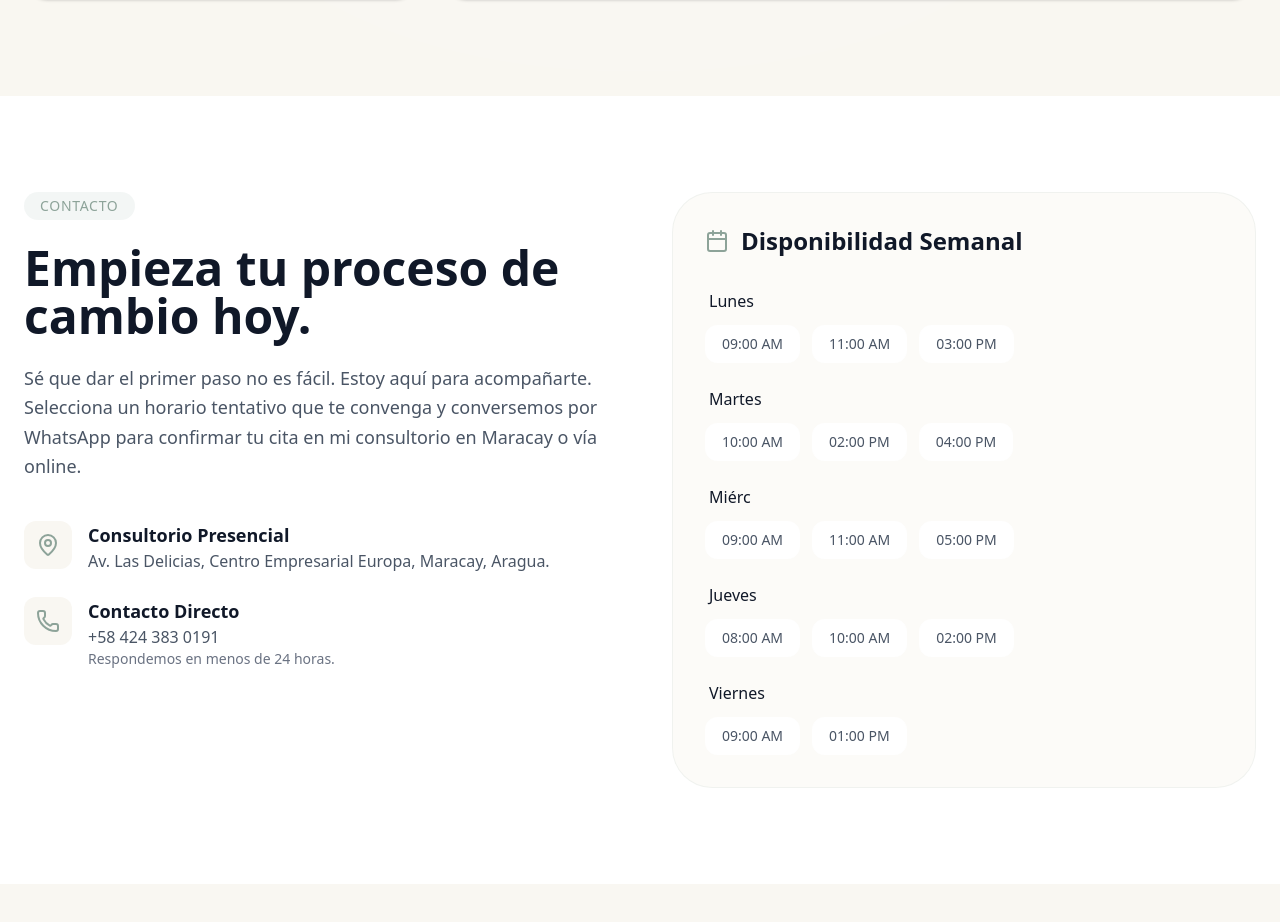
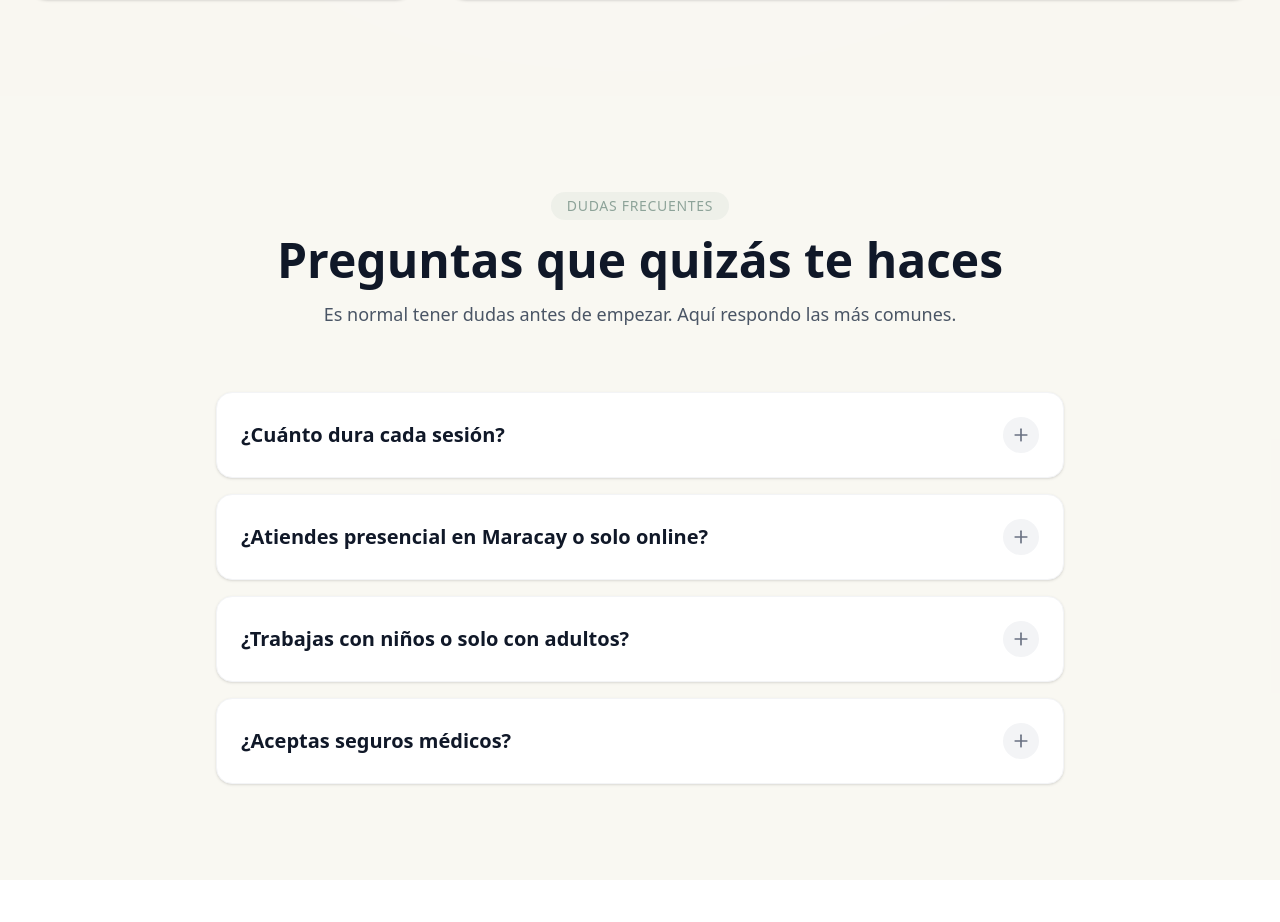
Before and after one commit to Annes-exe/web-carla, a Next.js app: page / in a window 1280 px wide. Shown: the part 2864-3786 px from the top of the page. Before the commit the page ends 3748 px from the top, so only its background shows below. Built offline with nearby package versions, Linux system fonts and the light colour scheme; a web font is replaced by a local one.

Commit message:
feat: footer y FAQ

```diff
--- a/src/app/layout.tsx
+++ b/src/app/layout.tsx
@@ -15,15 +15,30 @@ const inter = Inter({
 });
 
 export const metadata: Metadata = {
-  title: "Psicóloga Carla Alvarez | Bienestar y Crecimiento Personal",
-  description: "Consulta psicológica profesional con Carla Alvarez. Espacio seguro para tu crecimiento personal y bienestar mental, ansiedad, y terapia de pareja.",
+  title: "Psicóloga Carla Alvarez | Bienestar y Salud Mental en Maracay",
+  description: "Consulta psicológica profesional con Carla Alvarez en Maracay, Aragua. Terapia individual, de pareja y gestión de ansiedad. Agenda tu cita presencial u online.",
+  keywords: ["Psicóloga Maracay", "Terapia Aragua", "Salud Mental Venezuela", "Ansiedad", "Depresión", "Terapia de Pareja", "Psicólogo Online", "Carla Alvarez"],
+  authors: [{ name: "Carla Alvarez" }],
+  creator: "Carla Alvarez",
   openGraph: {
-    title: "Psicóloga Carla Alvarez | Bienestar Mental",
-    description: "Ayudándote a encontrar el equilibrio y la paz mental que necesitas.",
-    url: "https://web-carla.com", // Placeholder
+    title: "Psicóloga Carla Alvarez | Tu espacio de bienestar",
+    description: "Ayudándote a recuperar tu paz mental y equilibrio emocional. Terapia presencial en Maracay y consultas online.",
+    url: "https://psicologacarlaalvarez.com",
     siteName: "Psicóloga Carla Alvarez",
-    locale: "es_ES",
+    locale: "es_VE",
     type: "website",
+    images: [
+      {
+        url: "/og-image.jpg", // Placeholder
+        width: 1200,
+        height: 630,
+        alt: "Consultorio Psicóloga Carla Alvarez",
+      },
+    ],
+  },
+  robots: {
+    index: true,
+    follow: true,
   },
 };
 
--- a/src/app/page.tsx
+++ b/src/app/page.tsx
@@ -2,7 +2,9 @@ import { Navbar } from "@/components/ui/Navbar";
 import { Hero } from "@/components/sections/Hero";
 import { About } from "@/components/sections/About";
 import { ServicesGrid } from "@/components/sections/ServicesGrid";
+import { FAQ } from "@/components/sections/FAQ";
 import { Contact } from "@/components/sections/Contact";
+import { Footer } from "@/components/ui/Footer";
 
 export default function Home() {
   return (
@@ -11,7 +13,9 @@ export default function Home() {
       <Hero />
       <About />
       <ServicesGrid />
+      <FAQ />
       <Contact />
+      <Footer />
     </main>
   );
 }
--- /dev/null
+++ b/src/components/sections/FAQ.tsx
@@ -0,0 +1,105 @@
+"use client";
+
+import { useState } from "react";
+import { motion, AnimatePresence } from "framer-motion";
+import { Plus, Minus } from "lucide-react";
+
+type FAQItem = {
+    id: number;
+    question: string;
+    answer: string;
+};
+
+const faqs: FAQItem[] = [
+    {
+        id: 1,
+        question: "¿Cuánto dura cada sesión?",
+        answer: "Las sesiones tienen una duración de entre 45 y 60 minutos. Este tiempo está diseñado para trabajar profundamente en tus objetivos terapéuticos sin generar fatiga mental.",
+    },
+    {
+        id: 2,
+        question: "¿Atiendes presencial en Maracay o solo online?",
+        answer: "Ofrezco ambas modalidades. Atiendo de forma presencial en mi consultorio ubicado en la Av. Las Delicias (Centro Empresarial Europa) y también realizo consultas online a través de Google Meet o Zoom para pacientes fuera de la ciudad o del país.",
+    },
+    {
+        id: 3,
+        question: "¿Trabajas con niños o solo con adultos?",
+        answer: "Mi enfoque clínico está especializado en adultos y adolescentes. Para el tratamiento de niños, suelo referir a colegas especialistas en psicología infantil para garantizar la mejor atención posible para los pequeños.",
+    },
+    {
+        id: 4,
+        question: "¿Aceptas seguros médicos?",
+        answer: "Trabajo de manera particular (privada), pero puedo emitir informes y facturas fiscales para que tramites el reembolso con tu seguro médico si tu póliza lo permite.",
+    },
+];
+
+export const FAQ = () => {
+    const [openId, setOpenId] = useState<number | null>(null);
+
+    const toggleFAQ = (id: number) => {
+        setOpenId(openId === id ? null : id);
+    };
+
+    return (
+        <section id="faq" className="py-24 bg-brand-cream/30">
+            <div className="container mx-auto px-6 max-w-4xl">
+                <motion.div
+                    initial={{ opacity: 0, y: 20 }}
+                    whileInView={{ opacity: 1, y: 0 }}
+                    viewport={{ once: true }}
+                    className="text-center mb-16"
+                >
+                    <span className="inline-block py-1 px-4 rounded-full bg-brand-sage/10 text-brand-sage font-medium text-sm mb-4 uppercase tracking-wider">
+                        Dudas Frecuentes
+                    </span>
+                    <h2 className="text-3xl md:text-5xl font-serif font-bold text-gray-900 mb-4">
+                        Preguntas que quizás te haces
+                    </h2>
+                    <p className="text-lg text-gray-600">
+                        Es normal tener dudas antes de empezar. Aquí respondo las más comunes.
+                    </p>
+                </motion.div>
+
+                <div className="space-y-4">
+                    {faqs.map((faq) => (
+                        <motion.div
+                            key={faq.id}
+                            initial={{ opacity: 0, y: 20 }}
+                            whileInView={{ opacity: 1, y: 0 }}
+                            viewport={{ once: true }}
+                            transition={{ duration: 0.5 }}
+                            className="bg-white rounded-2xl border border-gray-100 overflow-hidden shadow-sm hover:shadow-md transition-shadow duration-300"
+                        >
+                            <button
+                                onClick={() => toggleFAQ(faq.id)}
+                                className="w-full text-left p-6 flex items-center justify-between gap-4 focus:outline-none"
+                            >
+                                <span className={`font-serif text-xl font-bold transition-colors ${openId === faq.id ? "text-brand-sage" : "text-gray-900"}`}>
+                                    {faq.question}
+                                </span>
+                                <div className={`p-2 rounded-full transition-colors ${openId === faq.id ? "bg-brand-sage text-white" : "bg-gray-100 text-gray-500"}`}>
+                                    {openId === faq.id ? <Minus size={20} /> : <Plus size={20} />}
+                                </div>
+                            </button>
+
+                            <AnimatePresence>
+                                {openId === faq.id && (
+                                    <motion.div
+                                        initial={{ height: 0, opacity: 0 }}
+                                        animate={{ height: "auto", opacity: 1 }}
+                                        exit={{ height: 0, opacity: 0 }}
+                                        transition={{ duration: 0.3, ease: "easeInOut" }}
+                                    >
+                                        <div className="px-6 pb-6 text-gray-600 leading-relaxed border-t border-gray-50/50 pt-4">
+                                            {faq.answer}
+                                        </div>
+                                    </motion.div>
+                                )}
+                            </AnimatePresence>
+                        </motion.div>
+                    ))}
+                </div>
+            </div>
+        </section>
+    );
+};
--- /dev/null
+++ b/src/components/ui/Footer.tsx
@@ -0,0 +1,77 @@
+"use client";
+
+import Link from "next/link";
+import { Instagram, Mail, Phone } from "lucide-react";
+
+export const Footer = () => {
+    const currentYear = new Date().getFullYear();
+
+    return (
+        <footer className="bg-gray-900 text-white pt-16 pb-8">
+            <div className="container mx-auto px-6">
+                <div className="grid md:grid-cols-3 gap-12 mb-12">
+                    {/* Brand Column */}
+                    <div>
+                        <Link href="/" className="text-2xl font-serif font-bold tracking-tight mb-4 block">
+                            Carla Alvarez
+                        </Link>
+                        <p className="text-gray-400 leading-relaxed max-w-xs">
+                            Acompañandote en tu proceso de crecimiento personal y bienestar emocional.
+                        </p>
+                    </div>
+
+                    {/* Navigation Column */}
+                    <div>
+                        <h4 className="font-bold text-lg mb-6 text-brand-sage">Explorar</h4>
+                        <ul className="space-y-4 text-gray-400">
+                            <li>
+                                <Link href="/" className="hover:text-white transition-colors">Inicio</Link>
+                            </li>
+                            <li>
+                                <Link href="#about" className="hover:text-white transition-colors">Sobre Mí</Link>
+                            </li>
+                            <li>
+                                <Link href="#services" className="hover:text-white transition-colors">Servicios</Link>
+                            </li>
+                            <li>
+                                <Link href="#contact" className="hover:text-white transition-colors">Contacto</Link>
+                            </li>
+                        </ul>
+                    </div>
+
+                    {/* Contact Column */}
+                    <div>
+                        <h4 className="font-bold text-lg mb-6 text-brand-sage">Contacto</h4>
+                        <ul className="space-y-4 text-gray-400">
+                            <li className="flex items-center gap-3">
+                                <Instagram size={20} />
+                                <a href="https://www.instagram.com/psienestar/" target="_blank" rel="noopener noreferrer" className="hover:text-white transition-colors">
+                                    @psienestar
+                                </a>
+                            </li>
+                            <li className="flex items-center gap-3">
+                                <Phone size={20} />
+                                <span>+58 424 383 0191</span>
+                            </li>
+                            <li className="flex items-center gap-3">
+                                <Mail size={20} />
+                                <a href="mailto: psienestar@gmail.com" className="hover:text-white transition-colors">
+                                    psienestar@gmail.com
+                                </a>
+                            </li>
+                        </ul>
+                    </div>
+                </div>
+
+                {/* Divider */}
+                <div className="border-t border-gray-800 pt-8 flex flex-col md:flex-row justify-between items-center text-sm text-gray-500">
+                    <p>&copy; {currentYear} Psicóloga Carla Alvarez. Todos los derechos reservados.</p>
+                    <div className="mt-4 md:mt-0 flex gap-6">
+                        <Link href="/privacy" className="hover:text-gray-300 transition-colors">Política de Privacidad</Link>
+                        <Link href="/terms" className="hover:text-gray-300 transition-colors">Términos de Uso</Link>
+                    </div>
+                </div>
+            </div>
+        </footer>
+    );
+};
```
